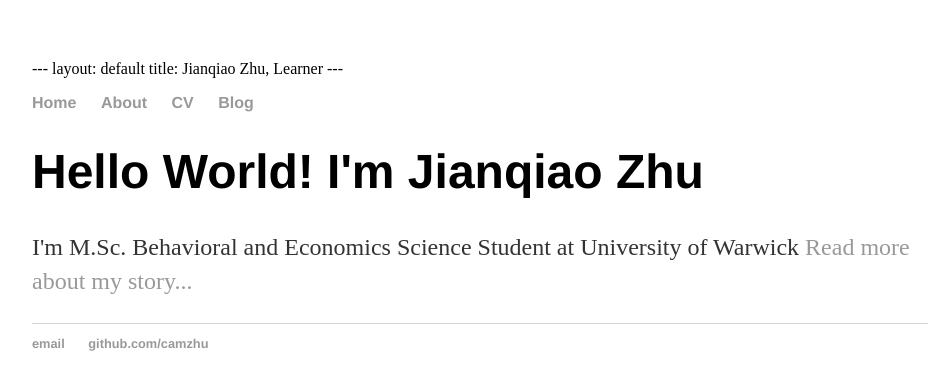
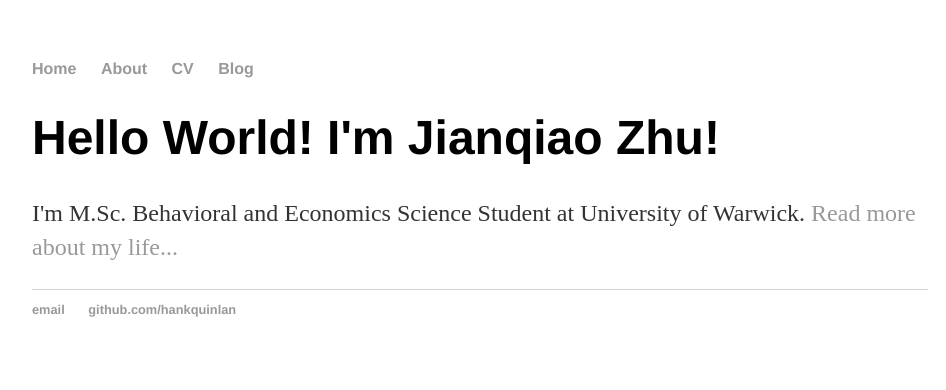
Before and after one commit to jianqiaozhu/jianqiaozhu.github.io, a Jekyll site: the page built from index.html, in a window 1280 px wide. Shown: the top 390 px of the page, without its empty margins (160-1106 px from the left). Built offline with Jekyll 4.4.1, drawn with Linux system fonts in a browser that asks for light colours.

Commit message:
Update index.html

```diff
--- a/index.html
+++ b/index.html
@@ -1,36 +1,8 @@
-<!DOCTYPE html>
-<html>
 ---
 layout: default
 title: Jianqiao Zhu, Learner
 ---
-	<head>
-		<title>Jianqiao Zhu, Learner</title>
-		<!-- link to main stylesheet -->
-		<link rel="stylesheet" type="text/css" href="/css/main.css">
-	</head>
-	<body>
-		<nav>
-    		<ul>
-        		<li><a href="/">Home</a></li>
-	        	<li><a href="/about">About</a></li>
-        		<li><a href="/cv">CV</a></li>
-        		<li><a href="/blog">Blog</a></li>
-    		</ul>
-		</nav>
-		<div class="container">
 <div class="blurb">
-        		<h1>Hello World! I'm Jianqiao Zhu</h1>
-				<p>I'm M.Sc. Behavioral and Economics Science Student at University of Warwick
-				<a href="/about">Read more about my story...</a>
-				</p>
+	<h1>Hello World! I'm Jianqiao Zhu!</h1>
+	<p>I'm M.Sc. Behavioral and Economics Science Student at University of Warwick. <a href="/about">Read more about my life...</a></p>
 </div><!-- /.blurb -->
-		</div><!-- /.container -->
-		<footer>
-    		<ul>
-        		<li><a href="mailto:camb.zhu@gmail.com">email</a></li>
-        		<li><a href="https://github.com/camzhu">github.com/camzhu</a></li>
-			</ul>
-		</footer>
-	</body>
-</html>
```
Lines whose indentation alone changed are shown as unchanged.
